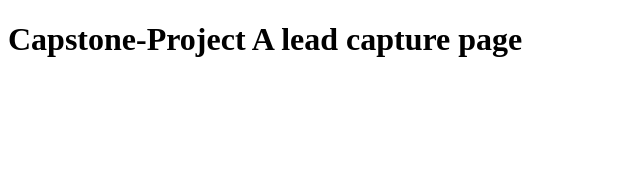
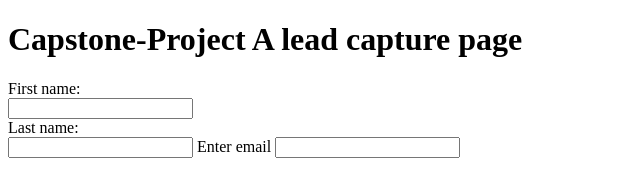
Before and after one commit to candicehawkins91/capstone-project, a plain HTML site: page index.html in a window 1280 px wide. Shown: the whole page, without its empty margins (0-640 px from the left). Drawn offline with nearby package versions, Linux system fonts and the light colour scheme.

Commit message:
docs: added my input field and deleted my list from html

```diff
--- a/index.html
+++ b/index.html
@@ -11,10 +11,15 @@
 </head>
 <body>
     <h1>Capstone-Project A lead capture page</h1>
-    <header>
 
-  </li>
-    </header>
+    <form>
+  <label for="fname">First name:</label><br>
+  <input type="text" id="fname" name="fname"><br>
+  <label for="lname">Last name:</label><br>
+  <input type="text" id="lname" name="lname">
+  <label for="email">Enter email</label>
+  <input type="text" id="email" name="email">
+</form>
 
 
     <script src="helpers-full.js"></script>
```
